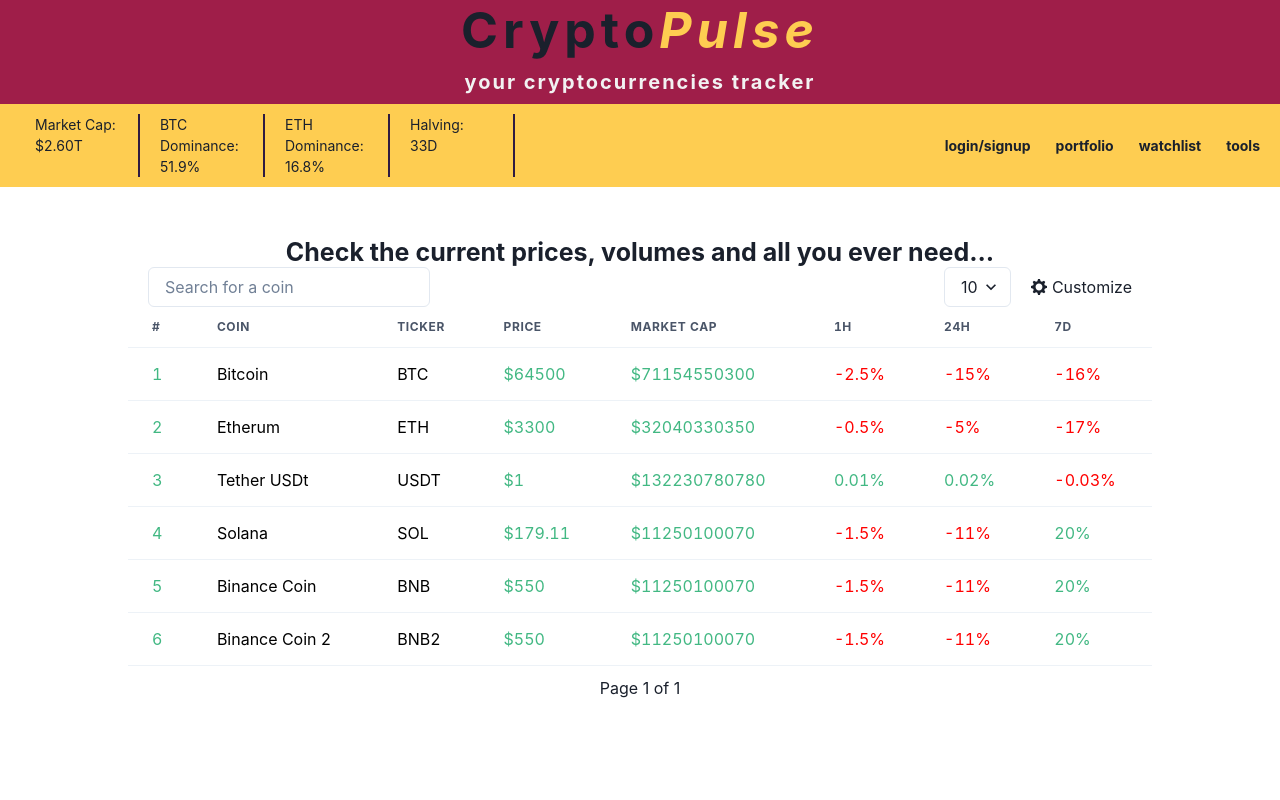
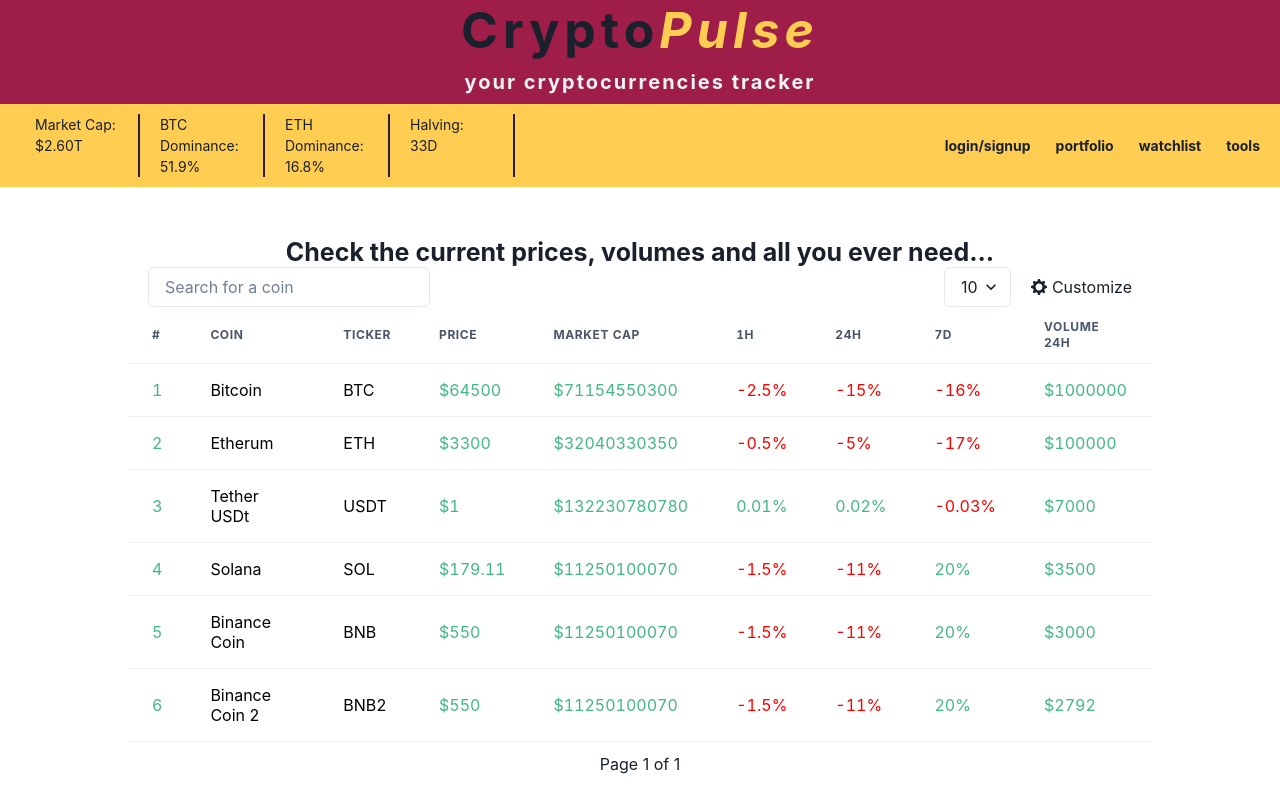
Before and after one commit to barkow96/crypto-tracker, a Next.js app in the folder frontend/: page / in a window 1280 px wide. Built offline with nearby package versions, Linux system fonts and the light colour scheme.

Commit message:
#31 finished columns sorting feature

```diff
--- a/frontend/components/HomeTable/CustomTd.tsx
+++ b/frontend/components/HomeTable/CustomTd.tsx
@@ -6,7 +6,7 @@ const CustomTd: React.FC<CustomTdProps> = ({ value, prefix, sufix }) => {
   const prefixWithLogic = value && prefix ? prefix : "";
   const sufixWithLogic = value && sufix ? sufix : "";
 
-  let textColor = "black";
+  let textColor = colors.black;
   if (value && typeof value === "number" && value > 0) textColor = colors.green;
   if (value && typeof value === "number" && value < 0)
     textColor = colors.lightRed;
@@ -14,7 +14,7 @@ const CustomTd: React.FC<CustomTdProps> = ({ value, prefix, sufix }) => {
   return (
     <Td color={textColor}>
       {prefixWithLogic}
-      {value ? value : "n/a"}
+      {value && value !== "" ? value : "n/a"}
       {sufixWithLogic}
     </Td>
   );
--- a/frontend/components/HomeTable/HomeTable.tsx
+++ b/frontend/components/HomeTable/HomeTable.tsx
@@ -7,26 +7,36 @@ import {
   HomeTableItemdata,
   HomeTableMetadata,
   SearchedCoin,
+  SortOptions,
 } from "@/types/home-table";
 import { useFilteredCoins } from "@/hooks/useFilteredCoins";
 import { PAGINATION_INITIAL_PAGE, ROWS_NUMBER } from "@/constants/constants";
 import Pagination from "./Pagination";
 import { TABLE_INITIAL_CONFIG } from "@/constants/table-initial";
+import { defineSortDirection, sortByProperty } from "@/libs/utils";
 
 const HomeTable: React.FC = () => {
   const [tableMetadata, setTableMetadata] =
     useState<HomeTableMetadata>(TABLE_INITIAL_CONFIG);
-  const [coins, setCoins] = useState<HomeTableItemdata[]>(exampleCoins);
-  const [searchedCoin, setSearchedCoin] = useState<SearchedCoin>(null);
   const [rowsQuantity, setRowsQuantity] = useState<number>(ROWS_NUMBER.MAX);
   const [currentPage, setCurrentPage] = useState<number>(
     PAGINATION_INITIAL_PAGE
   );
-  const filteredCoins = useFilteredCoins(coins, searchedCoin);
+
+  const [coins, setCoins] = useState<HomeTableItemdata[]>(exampleCoins);
+  const [searchedCoin, setSearchedCoin] = useState<SearchedCoin>(null);
+  const { filteredCoins, setFilteredCoins } = useFilteredCoins(
+    coins,
+    searchedCoin
+  );
 
   const tableHeaders: ReactNode[] = Object.keys(tableMetadata).map((key) => {
     if (tableMetadata[key].isActive)
-      return <Th key={key}>{tableMetadata[key].header}</Th>;
+      return (
+        <Th key={key} cursor="pointer" onClick={sortHandler.bind(null, key)}>
+          {tableMetadata[key].header}
+        </Th>
+      );
     else return null;
   });
 
@@ -45,6 +55,31 @@ const HomeTable: React.FC = () => {
 
   function pageChangeHandler(pageId: number) {
     setCurrentPage(pageId);
+  }
+
+  function sortHandler(property: string) {
+    const sortDirection: SortOptions = defineSortDirection(
+      tableMetadata,
+      property
+    );
+
+    setTableMetadata((prevState) => ({
+      ...prevState,
+      [property]: {
+        isActive: prevState[property].isActive,
+        header: prevState[property].header,
+        custom: prevState[property].custom,
+        sorting: sortDirection,
+      },
+    }));
+
+    const sortedCoins: HomeTableItemdata[] = sortByProperty(
+      property,
+      [...filteredCoins],
+      sortDirection
+    );
+
+    setFilteredCoins(sortedCoins);
   }
 
   return (
--- a/frontend/constants/colors.ts
+++ b/frontend/constants/colors.ts
@@ -1,4 +1,5 @@
 export const colors = {
+  black: "black",
   dark: "#2f1b41",
   red: "#9f1e49",
   yellow: "#fecd51",
--- a/frontend/constants/table-initial.ts
+++ b/frontend/constants/table-initial.ts
@@ -1,18 +1,73 @@
 import { HomeTableMetadata } from "@/types/home-table";
 
 export const TABLE_INITIAL_CONFIG: HomeTableMetadata = {
-  rank: { isActive: true, header: "#" },
-  name: { isActive: true, header: "coin" },
-  ticker: { isActive: true, header: "ticker" },
-  price: { isActive: true, header: "price", custom: { prefix: "$" } },
-  marketCap: { isActive: true, header: "market cap", custom: { prefix: "$" } },
-  change1H: { isActive: true, header: "1h", custom: { sufix: "%" } },
-  change24H: { isActive: true, header: "24h", custom: { sufix: "%" } },
-  change7D: { isActive: true, header: "7d", custom: { sufix: "%" } },
-  change30D: { isActive: false, header: "30d", custom: { sufix: "%" } },
-  change90D: { isActive: false, header: "90d", custom: { sufix: "%" } },
-  changeYTD: { isActive: false, header: "ytd", custom: { sufix: "%" } },
-  volume24H: { isActive: false, header: "volume 24h", custom: { prefix: "$" } },
-  volume7D: { isActive: false, header: "volume 7d", custom: { prefix: "$" } },
-  volume30D: { isActive: false, header: "volume 30d", custom: { prefix: "$" } },
+  rank: { isActive: true, header: "#", sorting: "ASCENDING" },
+  name: { isActive: true, header: "coin", sorting: "NO" },
+  ticker: { isActive: true, header: "ticker", sorting: "NO" },
+  price: {
+    isActive: true,
+    header: "price",
+    sorting: "NO",
+    custom: { prefix: "$" },
+  },
+  marketCap: {
+    isActive: true,
+    header: "market cap",
+    sorting: "NO",
+    custom: { prefix: "$" },
+  },
+  change1H: {
+    isActive: true,
+    header: "1h",
+    sorting: "NO",
+    custom: { sufix: "%" },
+  },
+  change24H: {
+    isActive: true,
+    header: "24h",
+    sorting: "NO",
+    custom: { sufix: "%" },
+  },
+  change7D: {
+    isActive: true,
+    header: "7d",
+    sorting: "NO",
+    custom: { sufix: "%" },
+  },
+  change30D: {
+    isActive: false,
+    header: "30d",
+    sorting: "NO",
+    custom: { sufix: "%" },
+  },
+  change90D: {
+    isActive: false,
+    header: "90d",
+    sorting: "NO",
+    custom: { sufix: "%" },
+  },
+  changeYTD: {
+    isActive: false,
+    header: "ytd",
+    sorting: "NO",
+    custom: { sufix: "%" },
+  },
+  volume24H: {
+    isActive: true,
+    header: "volume 24h",
+    sorting: "NO",
+    custom: { prefix: "$" },
+  },
+  volume7D: {
+    isActive: false,
+    header: "volume 7d",
+    sorting: "NO",
+    custom: { prefix: "$" },
+  },
+  volume30D: {
+    isActive: false,
+    header: "volume 30d",
+    sorting: "NO",
+    custom: { prefix: "$" },
+  },
 };
--- a/frontend/dummy-data/home-table.ts
+++ b/frontend/dummy-data/home-table.ts
@@ -75,6 +75,11 @@ export const exampleCoins: HomeTableItemdata[] = [
     change24H: -11,
     change7D: 20,
     change30D: 0.5,
+    change90D: 2.1,
+    changeYTD: 210,
+    volume24H: 3000,
+    volume7D: 8000,
+    volume30D: 55000,
   },
   {
     rank: 6,
@@ -86,5 +91,10 @@ export const exampleCoins: HomeTableItemdata[] = [
     change24H: -11,
     change7D: 20,
     change30D: 0.5,
+    change90D: 2.1,
+    changeYTD: 140,
+    volume24H: 2792,
+    volume7D: 7520,
+    volume30D: 52000,
   },
 ];
--- a/frontend/hooks/useFilteredCoins.ts
+++ b/frontend/hooks/useFilteredCoins.ts
@@ -26,7 +26,7 @@ export function useFilteredCoins(
     }, DELAY_SEARCH_FOR_COIN);
 
     return () => clearTimeout(delay);
-  }, [searchedCoin]);
+  }, [coins, searchedCoin]);
 
-  return filteredCoins;
+  return { filteredCoins, setFilteredCoins };
 }
--- a/frontend/libs/temporary.ts
+++ /dev/null
@@ -1,2 +0,0 @@
-//This file is only for the purpose of establishing the folder and file structure of the project.
-//It should be deleted when you start your work in the folder
--- /dev/null
+++ b/frontend/libs/utils.ts
@@ -0,0 +1,47 @@
+import {
+  HomeTableItemdata,
+  HomeTableMetadata,
+  SortOptions,
+} from "./../types/home-table";
+
+export function sortByProperty(
+  property: string,
+  coins: HomeTableItemdata[],
+  direction: SortOptions
+) {
+  let sortedCoins: HomeTableItemdata[];
+  let directionNumber: number = 1;
+  if (direction === "ASCENDING") directionNumber = 1;
+  if (direction === "DESCENDING") directionNumber = -1;
+
+  if (property === "name" || property === "ticker") {
+    sortedCoins = coins.sort((coinA, coinB) => {
+      if (coinA[property] < coinB[property]) return -1 * directionNumber;
+      if (coinA[property] > coinB[property]) return 1 * directionNumber;
+      else return 0;
+    });
+  } else
+    sortedCoins = coins.sort(
+      (coinA, coinB) =>
+        directionNumber * coinA[property] - directionNumber * coinB[property]
+    );
+
+  return sortedCoins;
+}
+
+export function defineSortDirection(
+  tableMetadata: HomeTableMetadata,
+  property: string
+) {
+  let sortDirection: SortOptions = "ASCENDING";
+
+  if (
+    tableMetadata[property].sorting === "DESCENDING" ||
+    tableMetadata[property].sorting === "NO"
+  )
+    sortDirection = "ASCENDING";
+  if (tableMetadata[property].sorting === "ASCENDING")
+    sortDirection = "DESCENDING";
+
+  return sortDirection;
+}
```
Also changed, not shown: frontend/types/home-table.ts (+13 -9 lines).
